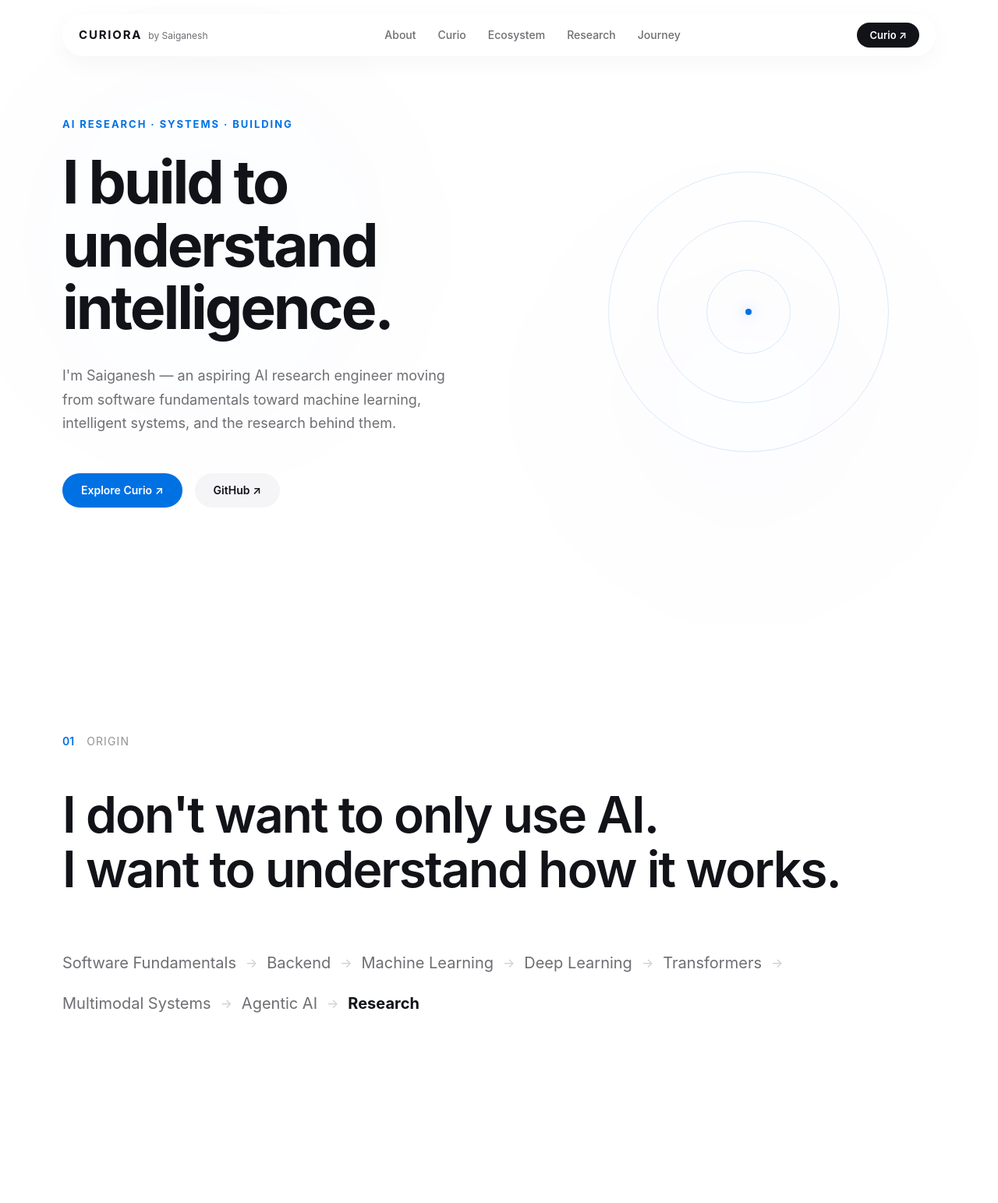
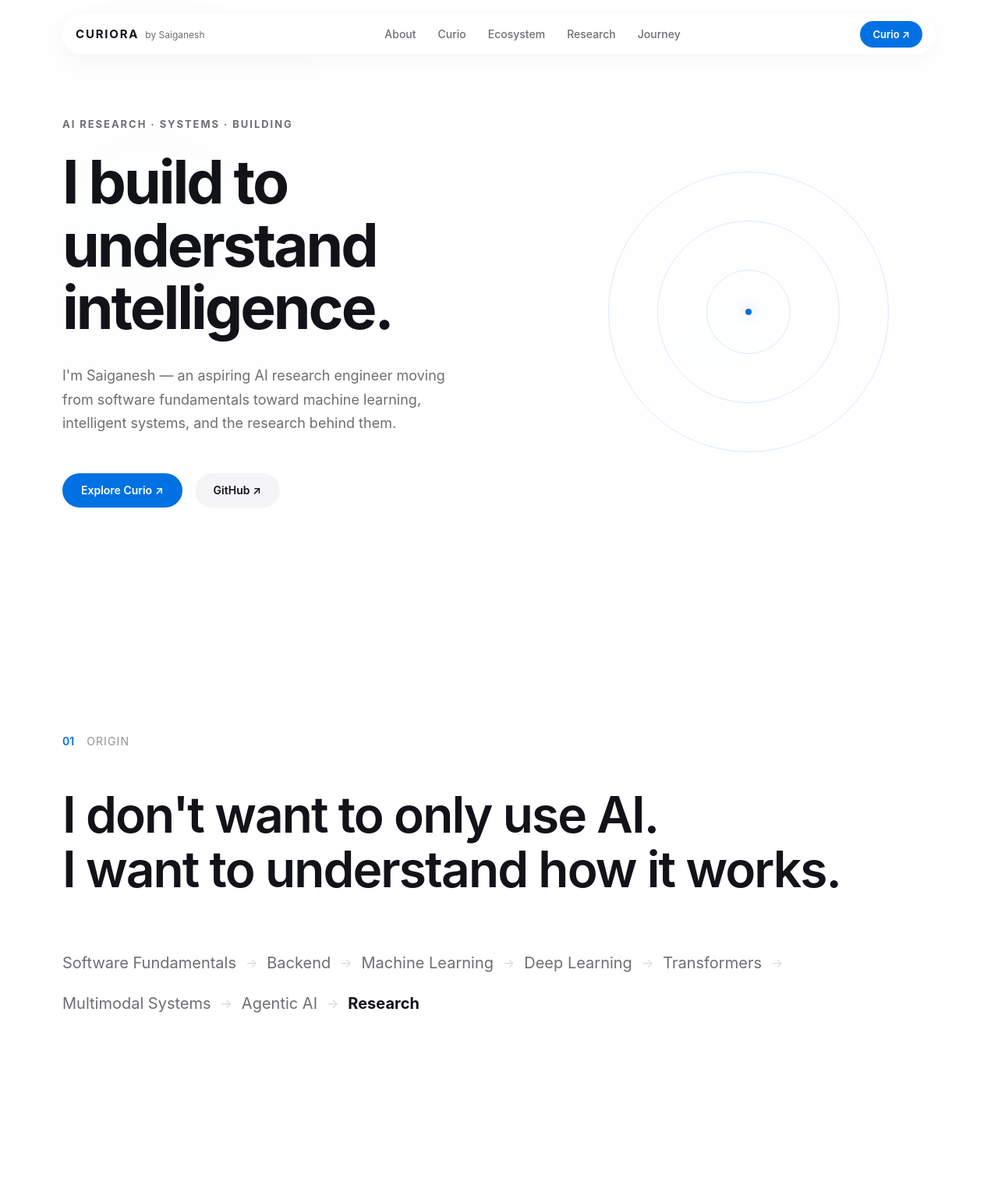
Before and after one commit to saiganeshsattenapalli/my-portfolieo, a Python web app: template templates/index.html in a window 1280 px wide. Shown: the top 1543 px of the page at 78% size. Run offline with Jinja, Linux system fonts and the light colour scheme; the template is opened without the code that fills it, so the values that code supplies are empty.

Commit message:
UI upgrade

```diff
--- a/static/css/animations.css
+++ b/static/css/animations.css
@@ -32,41 +32,41 @@
 .atmosphere-layer {
     position: absolute;
     border-radius: 50%;
-    filter: blur(100px);
-    opacity: 0.4;
+    filter: blur(120px);
+    opacity: 0.35;
     animation-timing-function: ease-in-out;
     animation-iteration-count: infinite;
     animation-direction: alternate;
 }
 
 .layer-1 {
-    top: -10%;
-    left: -10%;
+    top: -15%;
+    left: -15%;
     width: 60vw;
     height: 60vw;
-    background: radial-gradient(circle, rgba(0, 113, 227, 0.05) 0%, rgba(255,255,255,0) 70%);
+    background: radial-gradient(circle, rgba(0, 113, 227, 0.04) 0%, rgba(255,255,255,0) 70%);
     animation-name: breathe-1;
-    animation-duration: 22s;
+    animation-duration: 18s;
 }
 
 .layer-2 {
-    bottom: -20%;
+    bottom: -15%;
     right: -10%;
-    width: 70vw;
-    height: 70vw;
+    width: 75vw;
+    height: 75vw;
     background: radial-gradient(circle, rgba(0, 113, 227, 0.03) 0%, rgba(255,255,255,0) 70%);
     animation-name: breathe-2;
-    animation-duration: 28s;
+    animation-duration: 25s;
 }
 
 @keyframes breathe-1 {
     0% { transform: translate(0, 0) scale(1); }
-    100% { transform: translate(5%, 5%) scale(1.1); }
+    100% { transform: translate(3%, 4%) scale(1.05); }
 }
 
 @keyframes breathe-2 {
     0% { transform: translate(0, 0) scale(1); }
-    100% { transform: translate(-5%, -5%) scale(1.15); }
+    100% { transform: translate(-4%, -3%) scale(1.08); }
 }
 
 /* Reduced Motion Override */
--- a/static/css/components.css
+++ b/static/css/components.css
@@ -19,24 +19,24 @@
 .nav-container {
     pointer-events: auto;
     width: 100%;
-    max-width: var(--max-width);
-    height: 54px;
+    max-width: var(--max-width); /* 1120px */
+    height: 52px;
     border-radius: var(--radius-pill);
     background: var(--glass-bg);
     backdrop-filter: var(--glass-filter);
     -webkit-backdrop-filter: var(--glass-filter);
     border: 1px solid var(--glass-border);
-    box-shadow: var(--shadow-soft), inset 0 1px 0 var(--glass-highlight);
+    box-shadow: 0 8px 30px rgba(0,0,0,0.04), inset 0 1px 0 var(--glass-highlight);
     display: flex;
     align-items: center;
     justify-content: space-between;
-    padding: 0 20px;
+    padding: 0 16px;
     transition: box-shadow var(--transition), background var(--transition);
 }
 
 .site-nav.is-scrolled .nav-container {
     background: rgba(255, 255, 255, 0.85);
-    box-shadow: var(--shadow-blue), inset 0 1px 0 var(--glass-highlight);
+    box-shadow: 0 12px 40px rgba(0,0,0,0.08), inset 0 1px 0 var(--glass-highlight);
 }
 
 .nav-brand {
@@ -67,6 +67,7 @@
     font-size: 14px;
     font-weight: 500;
     color: var(--color-text-secondary);
+    transition: color var(--transition);
 }
 
 .nav-links a:hover,
@@ -74,22 +75,24 @@
     color: var(--color-text);
 }
 
+/* --- Curio CTA --- */
 .nav-cta {
     display: inline-flex;
     align-items: center;
     justify-content: center;
-    height: 32px;
+    height: 34px;
     padding: 0 16px;
-    background: var(--color-text);
+    background: var(--color-accent);
     color: #ffffff;
     font-size: 13px;
     font-weight: 600;
     border-radius: var(--radius-pill);
-    transition: background var(--transition);
+    transition: background var(--transition), transform var(--transition);
 }
 
 .nav-cta:hover {
-    background: var(--color-accent);
+    background: var(--color-accent-hover);
+    transform: scale(1.02);
 }
 
 .nav-hamburger {
--- a/static/css/portfolio.css
+++ b/static/css/portfolio.css
@@ -27,7 +27,7 @@
     font-size: 13px;
     font-weight: 700;
     letter-spacing: 0.15em;
-    color: var(--color-accent);
+    color: var(--color-text-secondary);
     margin-bottom: 24px;
 }
 
@@ -37,6 +37,7 @@
     line-height: 1.05;
     letter-spacing: -0.04em;
     margin-bottom: 32px;
+    color: var(--color-text);
 }
 
 .hero-desc {
@@ -100,6 +101,7 @@
     letter-spacing: -0.03em;
     line-height: 1.1;
     margin-bottom: 64px;
+    color: var(--color-text);
 }
 
 .origin-flow {
@@ -114,7 +116,7 @@
 
 .origin-flow .arrow {
     font-size: 16px;
-    color: rgba(0,0,0,0.2);
+    color: rgba(0,0,0,0.15);
 }
 
 /* --- Flagship (Curio) --- */
@@ -135,7 +137,7 @@
     font-weight: 600;
     text-transform: uppercase;
     letter-spacing: 0.1em;
-    color: var(--color-accent);
+    color: var(--color-text-secondary);
 }
 
 .flagship-title {
@@ -143,6 +145,7 @@
     font-weight: 700;
     letter-spacing: -0.04em;
     margin-bottom: 8px;
+    color: var(--color-text);
 }
 
 .flagship-subtitle {
@@ -186,10 +189,10 @@
 .arch-core {
     background: var(--color-background);
     border: 1px solid var(--glass-border);
-    color: var(--color-text);
+    color: var(--color-accent);
     font-weight: 700;
-    box-shadow: var(--shadow-blue);
-    transform: scale(1.1);
+    box-shadow: 0 12px 30px rgba(0, 113, 227, 0.08);
+    transform: scale(1.05);
 }
 
 /* --- Ecosystem --- */
@@ -229,11 +232,12 @@
     font-size: 20px;
     font-weight: 600;
     margin-bottom: 8px;
+    color: var(--color-text);
 }
 
 .eco-essence {
     font-size: 13px;
-    color: var(--color-accent);
+    color: var(--color-text-secondary);
 }
 
 .eco-desc {
@@ -264,6 +268,7 @@
 .res-topic {
     font-size: 20px;
     font-weight: 600;
+    color: var(--color-text);
 }
 
 .res-desc {
--- a/templates/index.html
+++ b/templates/index.html
@@ -248,7 +248,7 @@
             </div>
             <div class="footer-links">
                 <a href="https://github.com/saiganeshsattenapalli" target="_blank" rel="noreferrer">GitHub</a>
-                <a href="#">LinkedIn</a>
+                <a href="https://www.linkedin.com/in/saiganesh-sattenapalli-23b183373/">LinkedIn</a>
             </div>
         </div>
     </footer>
```
